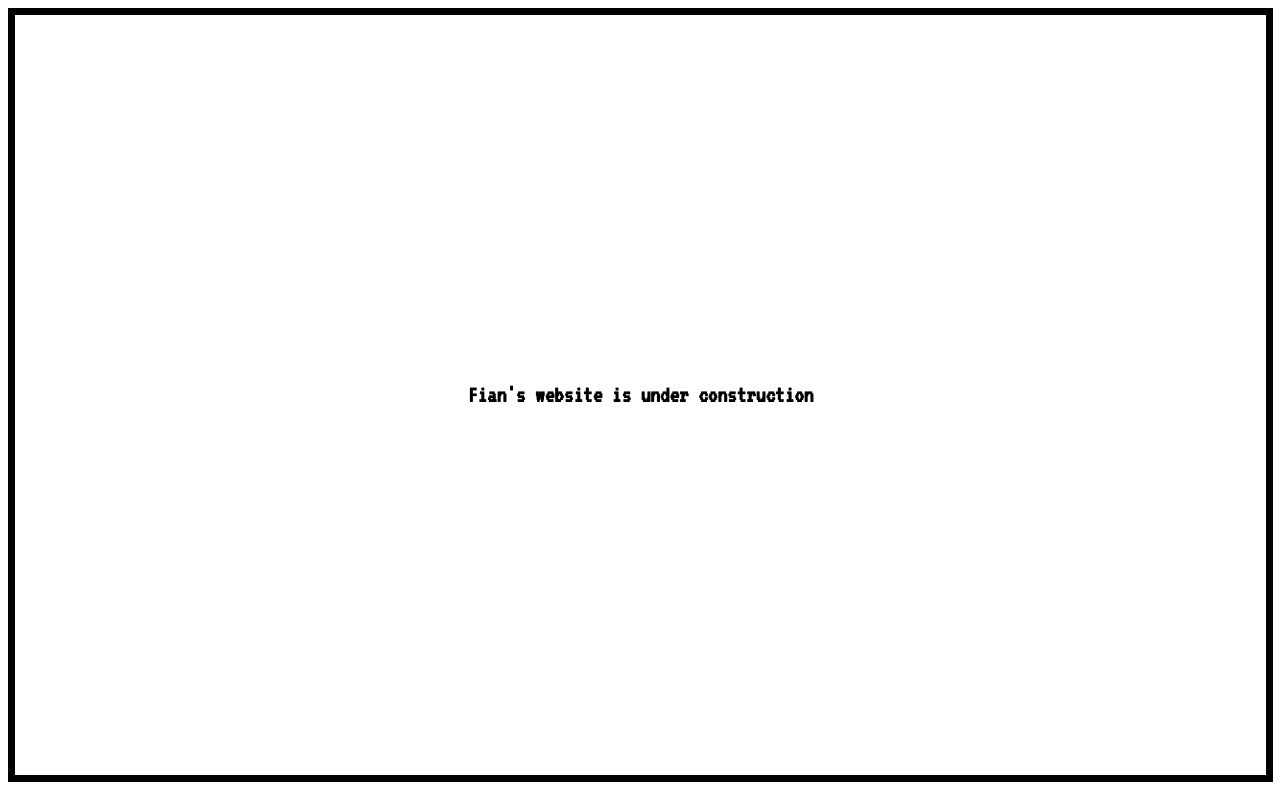
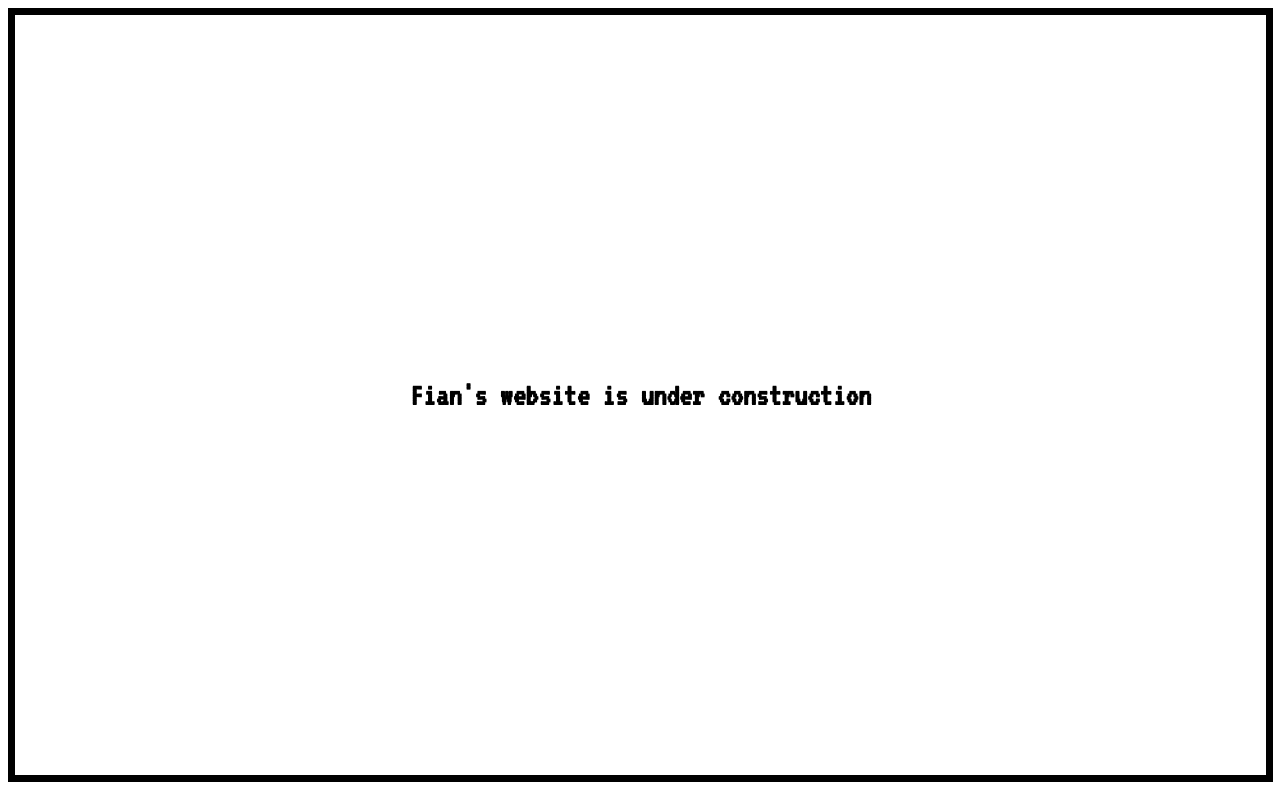
Before and after one commit to svjatmiko/svjatmiko.github.io, a plain HTML site: page index.html in a window 1280 px wide. Drawn offline with Linux system fonts and the light colour scheme.

Commit message:
update heading

```diff
--- a/index.html
+++ b/index.html
@@ -24,7 +24,7 @@
 <body>
     <div class="my_parent_container"></div>
         <div class="my_big_box">
-            <h2>Fian's website is under construction</h2>
+            <h1>Fian's website is under construction</h1>
         </div>
     </div>
 
```
